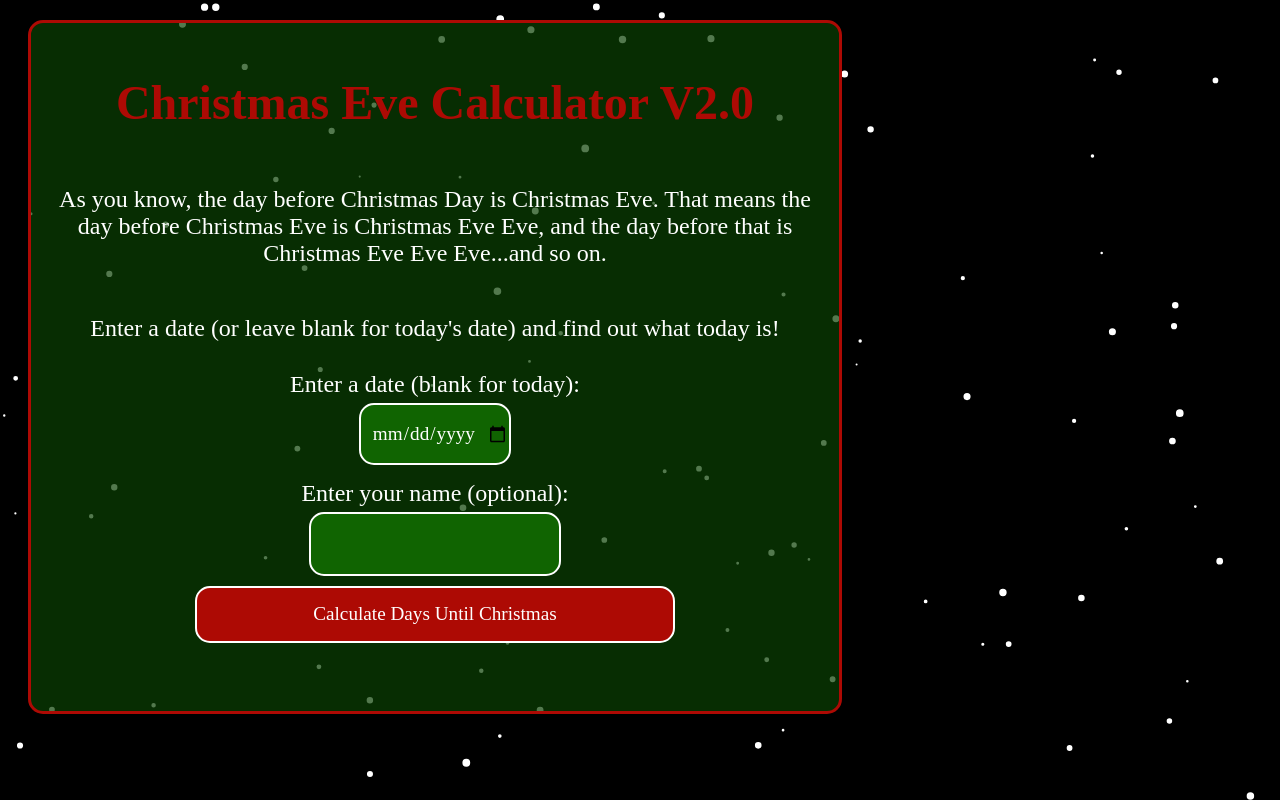
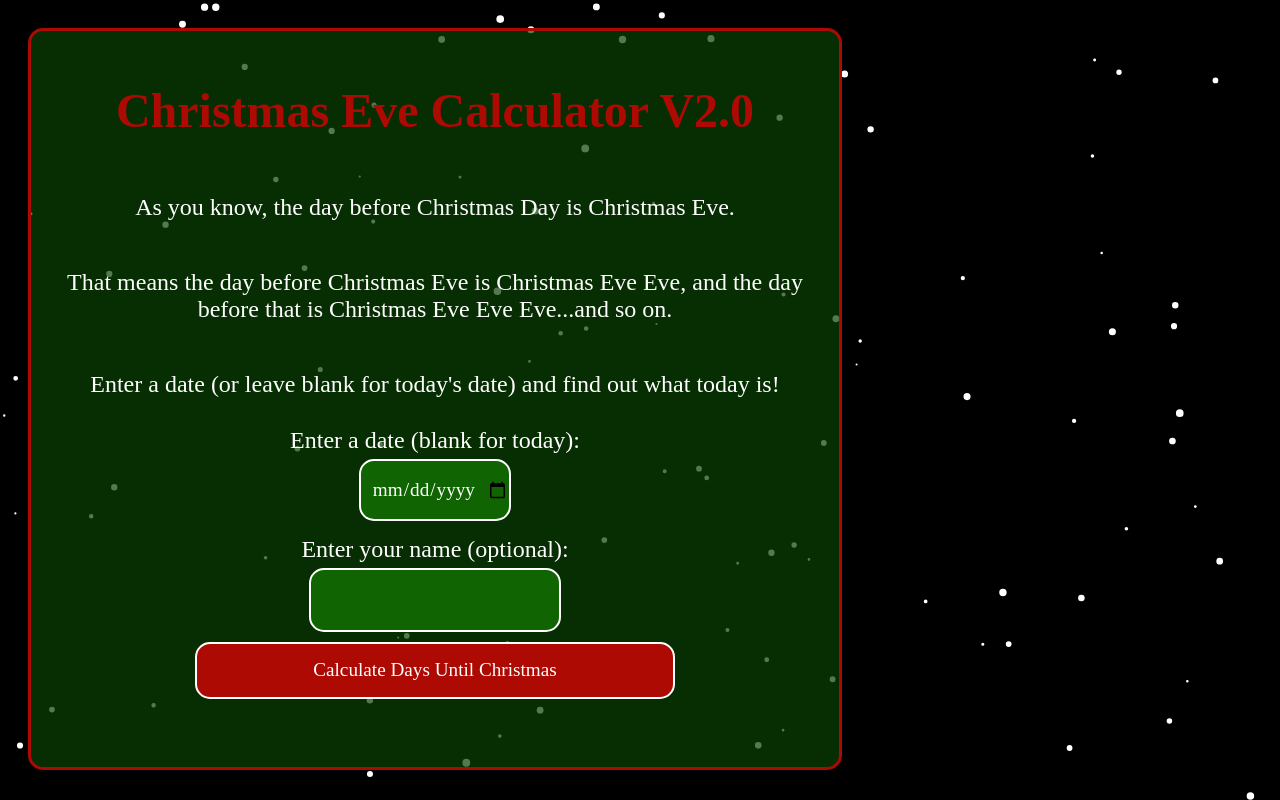
Before and after one commit to davidhuckfield/Christmas_Eve_Eve_Calculator, a Flask app: page / in a window 1280 px wide. Run offline with Flask 3, Linux system fonts and the light colour scheme; some web fonts are replaced.

Commit message:
HTML & CSS layout changes

```diff
--- a/static/style.css
+++ b/static/style.css
@@ -1,6 +1,8 @@
 body {
     background-color: black;
     font-family:"Mountains of Christmas", serif;
+    display:flex;
+    text-align:center
 }
 
 #snow-canvas {
--- a/templates/index.html
+++ b/templates/index.html
@@ -21,7 +21,8 @@
     <canvas id="snow-canvas"></canvas>
     <div id="main">
     <h1>Christmas Eve Calculator V2.0</h1>
-    <p>As you know, the day before Christmas Day is Christmas Eve. That means the day before Christmas Eve is Christmas Eve Eve, and the day before that is Christmas Eve Eve Eve...and so on.</p>
+    <p>As you know, the day before Christmas Day is Christmas Eve. </p>
+    <p>That means the day before Christmas Eve is Christmas Eve Eve, and the day before that is Christmas Eve Eve Eve...and so on.</p>
     <p>Enter a date (or leave blank for today's date) and find out what today is!</p>
 
     <form method="POST">
```
